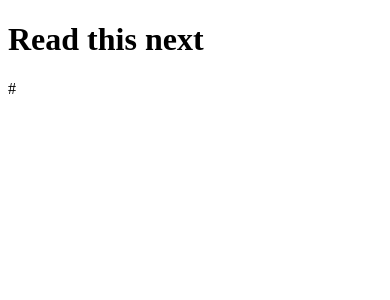
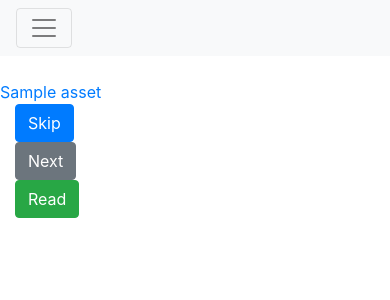
Before and after one commit to mr-mcox/reader-queue, a Flask app: page /link/suggested in a window 390 px wide. Shown: the top 300 px of the page. Run offline with Flask 2, Linux system fonts and the light colour scheme; tables that the repository leaves empty hold one stand-in row (values such as "Sample post"); some libraries are stand-ins or nearby versions.

Commit message:
Reading and skipping is working nicely

```diff
--- a/pyproject.toml
+++ b/pyproject.toml
@@ -13,6 +13,7 @@ Flask-Migrate = "^2.5.3"
 Flask-Script = "^2.0.6"
 httpx = "^0.16.1"
 maya = "^0.6.1"
+Bootstrap-Flask = "^1.5.1"
 
 [tool.poetry.dev-dependencies]
 pytest = "^6.2.1"
--- a/readerqueue/app.py
+++ b/readerqueue/app.py
@@ -9,17 +9,21 @@ from datetime import datetime
 from sqlalchemy import func
 import maya
 import math
+import logging
+from flask_bootstrap import Bootstrap
 
 
 app = Flask(__name__)
 app.config["PINBOARD_AUTH_TOKEN"] = os.environ.get("PINBOARD_AUTH_TOKEN")
 app.config["SQLALCHEMY_DATABASE_URI"] = os.environ.get("SQLALCHEMY_DATABASE_URI")
 app.config["SQLALCHEMY_TRACK_MODIFICATIONS"] = False
+app.logger.setLevel(logging.INFO)
+Bootstrap(app)
 db = SQLAlchemy(app)
 
 
 @app.route("/")
-def hello_world():
+def index():
     return "Hello, World!"
 
 
@@ -27,13 +31,19 @@ def hello_world():
 def sync():
     pinboard_auth = app.config["PINBOARD_AUTH_TOKEN"]
     links = httpx.get(
-        f"https://api.pinboard.in/v1/posts/all?auth_token={pinboard_auth}&format=json"
+        f"https://api.pinboard.in/v1/posts/all?auth_token={pinboard_auth}&format=json&meta=1"
     ).json()
     for link in links:
-        id_ = hashlib.sha3_256(link["href"].encode("utf-8")).hexdigest()
+        id_ = link["hash"]
         asset = db.session.query(Asset).filter(Asset.id == id_).one_or_none()
         if asset is None:
-            asset = Asset(id=id_, url=link["href"], pinboard_created_at=maya.parse(link["time"]).datetime())
+            asset = Asset(
+                id=id_,
+                url=link["href"],
+                title=link["description"],
+                change_hash=link["meta"],
+                pinboard_created_at=maya.parse(link["time"]).datetime(),
+            )
             db.session.add(asset)
     db.session.commit()
     return redirect(url_for("suggested_link"))
@@ -49,15 +59,17 @@ def suggested_link():
         .all()
     )
     assets, created_at, skips = list(zip(*result))
-    days_passed_ln = [math.log((datetime.now() - d).days) for d in created_at]
+    days_passed_ln = [
+        math.log((datetime.utcnow() - d).total_seconds()) for d in created_at
+    ]
     days_passed_adj = [d + s for d, s in zip(days_passed_ln, skips)]
     if len(days_passed_adj) > 1:
         max_score = max(*days_passed_adj) + 0.1
     else:
         max_score = days_passed_adj[0] + 0.1
     weights = [max_score - x for x in days_passed_adj]
-    url = random.choices(assets, k=1, weights=weights )[0].url
-    return render_template("suggested_link.html", pinboard_href=url)
+    asset = random.choices(assets, k=1, weights=weights)[0]
+    return render_template("suggested_link.html", asset=asset)
 
 
 @app.route("/link/<link_id>/skip", methods=["POST"])
--- a/readerqueue/models.py
+++ b/readerqueue/models.py
@@ -12,7 +12,8 @@ class Asset(Base):
 
     id = Column(String, primary_key=True)
     url = Column(String, nullable=False, index=True, unique=True)
-    description = Column(String)
+    title = Column(String)
+    change_hash = Column(String)
     pinboard_created_at = Column(DateTime)
     skips = relationship("AssetSkip", back_populates="asset")
 
--- /dev/null
+++ b/readerqueue/templates/base.html
@@ -0,0 +1,40 @@
+{% from 'bootstrap/nav.html' import render_nav_item %}
+<!doctype html>
+<html lang="en">
+<head>
+    {% block head %}
+    <!-- Required meta tags -->
+    <meta charset="utf-8">
+    <meta name="viewport" content="width=device-width, initial-scale=1, shrink-to-fit=no">
+
+    {% block styles %}
+    <!-- Bootstrap CSS -->
+    {{ bootstrap.load_css() }}
+    {% endblock %}
+
+    <title>ReaderQueue</title>
+    {% endblock %}
+</head>
+<body>
+{% block navbar %}
+<nav class="navbar navbar-expand-lg navbar-light bg-light mb-4">
+    <button class="navbar-toggler" type="button" data-toggle="collapse" data-target="#navbarSupportedContent"
+            aria-controls="navbarSupportedContent" aria-expanded="false" aria-label="Toggle navigation">
+        <span class="navbar-toggler-icon"></span>
+    </button>
+    <div class="collapse navbar-collapse" id="navbarSupportedContent">
+        <ul class="navbar-nav mr-auto">
+            {{ render_nav_item('index', 'Home', use_li=True) }}
+        </ul>
+    </div>
+</nav>
+{% endblock %}
+<!-- Your page content -->
+{% block content %}{% endblock %}
+
+{% block scripts %}
+<!-- Optional JavaScript -->
+{{ bootstrap.load_js() }}
+{% endblock %}
+</body>
+</html>
--- a/readerqueue/templates/suggested_link.html
+++ b/readerqueue/templates/suggested_link.html
@@ -1,12 +1,23 @@
-<!DOCTYPE html>
-<html lang="en">
-<head>
-    <meta charset="UTF-8">
-    <title>ReaderQueue Suggested Link</title>
-</head>
-<body>
-    <h1>Read this next</h1>
-    <p>{{ pinboard_href }}</p>
+{% extends "base.html" %}
+{% block content %}
+<div class="container">
+    <div class="row">
+        <a href="{{asset.url}}" target="_blank" rel="noopener noreferrer">{{asset.title}}</a>
+    </div>
+    <div class="row">
+        <div class="col-sm">
+            <form method="POST" action="{{url_for('skip_link', link_id=asset.id)}}">
+                <input type="submit" class="btn btn-primary" value="Skip">
+            </form>
+        </div>
+        <div class="col-sm">
+            <a class="btn btn-secondary" href="{{url_for('suggested_link')}}" role="button">Next</a>
+        </div>
+        <div class="col-sm">
+            <a class="btn btn-success" href="{{asset.url}}" target="_blank" rel="noopener noreferrer" role="button">Read</a>
+        </div>
+    </div>
+</div>
+</div>
 
-</body>
-</html>
+{% endblock %}
```
Also changed, not shown: migrations/versions/19b29f00aa97_.py (added, +31 -0 lines), tests/test_show_asset.py (+3 -2 lines), 1 other file.
